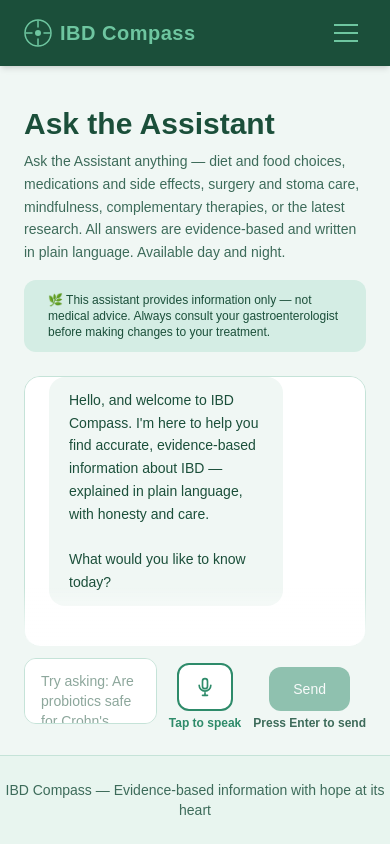
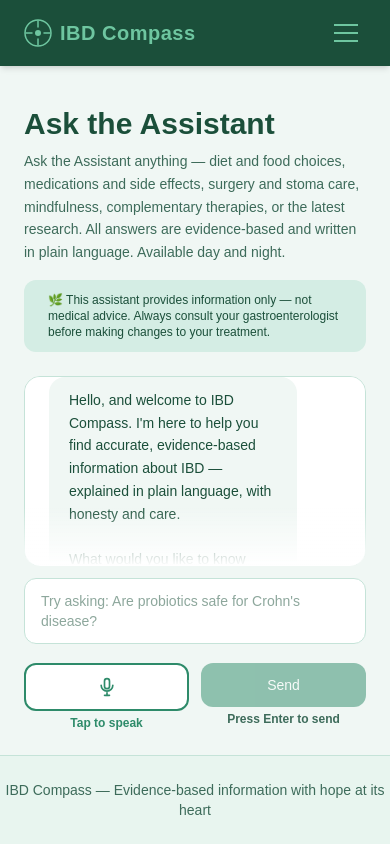
Before and after one commit to VRLes/crohns-compass, a Next.js app: page /ask-the-assistant in a window 390 px wide. Built offline with nearby package versions, Linux system fonts and the light colour scheme.

Commit message:
Fix Assistant page mobile layout - stack input row on small screens

```diff
--- a/app/ask-the-assistant/page.tsx
+++ b/app/ask-the-assistant/page.tsx
@@ -202,7 +202,7 @@
                 <div
                   className="rounded-2xl px-5 py-3 text-sm leading-relaxed"
                   style={{
-                    maxWidth: "80%",
+                    maxWidth: "85%",
                     backgroundColor: msg.role === "user" ? "#2E8B6A" : "var(--bg-page)",
                     color: msg.role === "user" ? "#ffffff" : "var(--text-primary)",
                     whiteSpace: "pre-wrap",
@@ -245,8 +245,8 @@
           </div>
         )}
 
-        {/* Input row */}
-        <div className="mt-3 flex gap-3 items-end">
+        {/* Input row — stacks on mobile, side-by-side on tablet+ */}
+        <div className="mt-3 flex flex-col sm:flex-row gap-3 sm:items-end">
 
           {/* Textarea with clear button */}
           <div className="flex-1 relative">
@@ -266,7 +266,6 @@
                 paddingRight: input.trim() ? "2.5rem" : "1rem",
               }}
             />
-            {/* ✕ always in DOM, opacity-hidden when empty — fixes iOS visibility */}
             <button
               onClick={clearInput}
               title="Clear"
@@ -284,13 +283,16 @@
             </button>
           </div>
 
+          {/* Mic + Send row — sit side-by-side under textarea on mobile, inline on tablet+ */}
+          <div className="flex gap-3 justify-center sm:contents">
+
             {/* Mic button + label */}
             {speechSupported && (
-            <div className="flex flex-col items-center gap-1">
+              <div className="flex flex-col items-center gap-1 flex-1 sm:flex-none">
                 <button
                   onClick={toggleListening}
                   title={listening ? "Tap to stop" : "Tap to speak"}
-                className="px-4 py-3 rounded-xl font-medium transition-all"
+                  className="w-full sm:w-auto px-4 py-3 rounded-xl font-medium transition-all flex items-center justify-center"
                   style={{
                     backgroundColor: listening ? "#922B21" : "var(--bg-card)",
                     color: listening ? "#ffffff" : "#2E8B6A",
@@ -315,11 +317,11 @@
             )}
 
             {/* Send button + label */}
-          <div className="flex flex-col items-center gap-1">
+            <div className="flex flex-col items-center gap-1 flex-1 sm:flex-none">
               <button
                 onClick={sendMessage}
                 disabled={loading || !input.trim()}
-              className="px-6 py-3 rounded-xl text-white text-sm font-medium transition-opacity disabled:opacity-50"
+                className="w-full sm:w-auto px-6 py-3 rounded-xl text-white text-sm font-medium transition-opacity disabled:opacity-50"
                 style={{ backgroundColor: "#2E8B6A" }}
               >
                 Send
@@ -330,6 +332,8 @@
               >
                 Press Enter to send
               </span>
+            </div>
+
           </div>
 
         </div>
```
Lines whose indentation alone changed are shown as unchanged.
